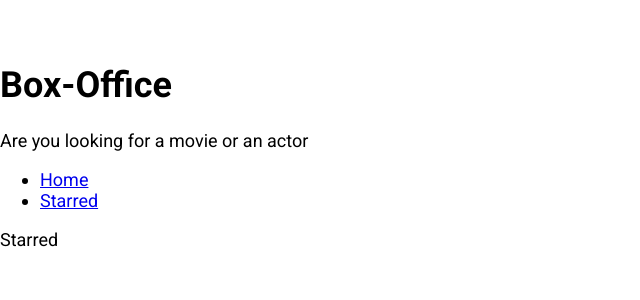
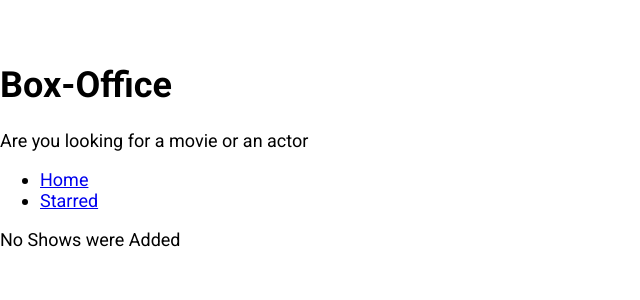
Before and after one commit to vishalsharma89/box-office-app, a React (Create React App) app: page /starred in a window 1280 px wide. Shown: the top 300 px of the page, without its empty margins (0-640 px from the left). Built offline with nearby package versions, Linux system fonts and the light colour scheme.

Commit message:
finished starred page

```diff
--- a/src/pages/Starred.js
+++ b/src/pages/Starred.js
@@ -1,9 +1,43 @@
-import React from 'react'
+import React, { useEffect, useState } from 'react'
 import MainPageLayout from '../components/MainPageLayout'
+import { useShows } from '../misc/custom-hooks';
+import { apiGet } from '../misc/config';
+import ShowGrid from '../components/show/ShowGrid';
+const Starred = () => {
+    const [starred] = useShows();
+    const [shows, setShows] = useState(null);
+    const [isLoading, setIsLoading] = useState(true);
+    const [error, setError] = useState(null);
 
-const Starred = () => {
+    // to fetch data when the component mount
+    useEffect(() => {
+        if (starred && starred.length > 0) {
+            const promises = starred.map(showId => apiGet(`/shows/${showId}`))
+            // Promise.all() - to manage concurrent promises
+            Promise.all(promises)
+                .then(apiData => apiData.map(show => ({ show })))
+                .then(results => {
+                    setShows(results);
+                    setIsLoading(false);
+                }).catch(err => {
+                    setError(err.message);
+                    setIsLoading(false);
+                })
+
+        } else {
+            setIsLoading(false);
+        }
+    }, [starred])
+    // to display actual data
+
     return (
-        <MainPageLayout>Starred</MainPageLayout>
+        <MainPageLayout>
+            {isLoading && <div>Shows are still Loading</div>}
+            {error && <div>Error occured: {error}</div>}
+            {!isLoading && !shows && <div>No Shows were Added</div>}
+            {!isLoading && !error && shows && <ShowGrid data={shows} />}
+
+        </MainPageLayout>
     )
 }
 
```
